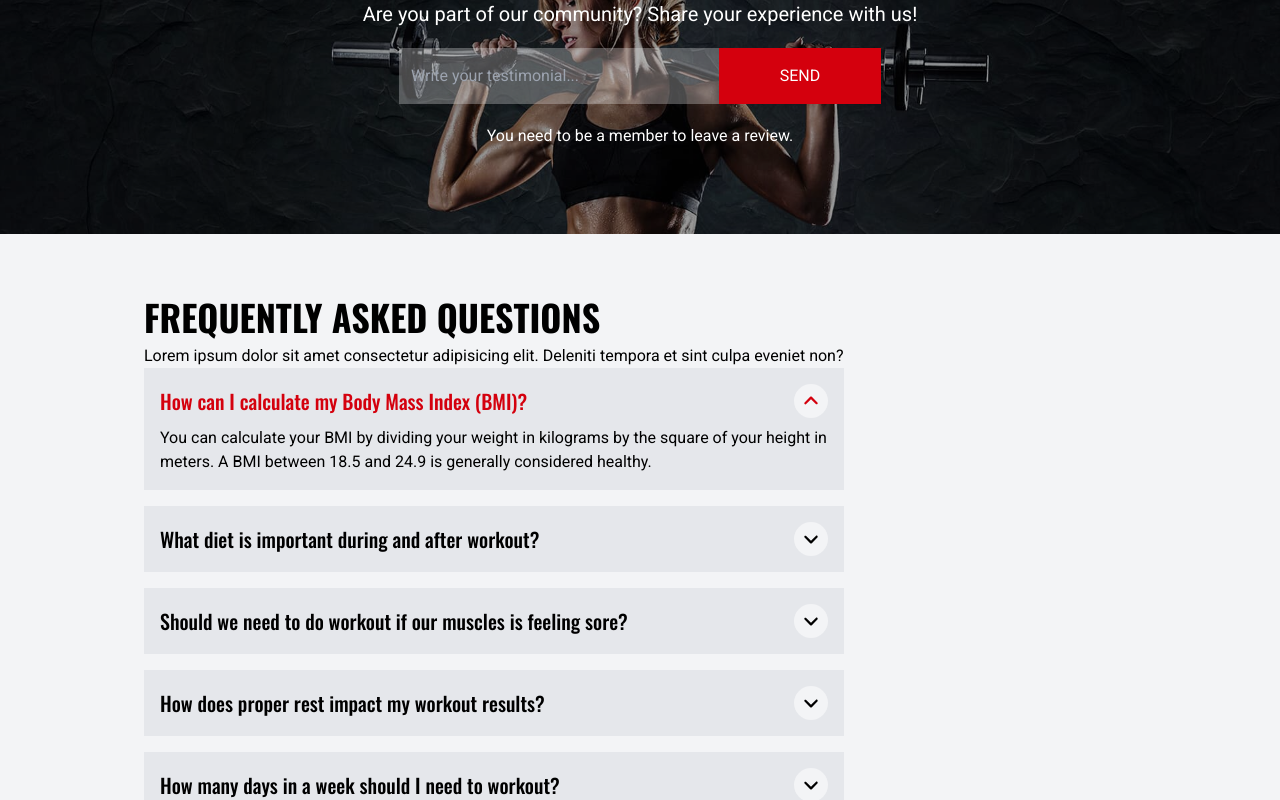
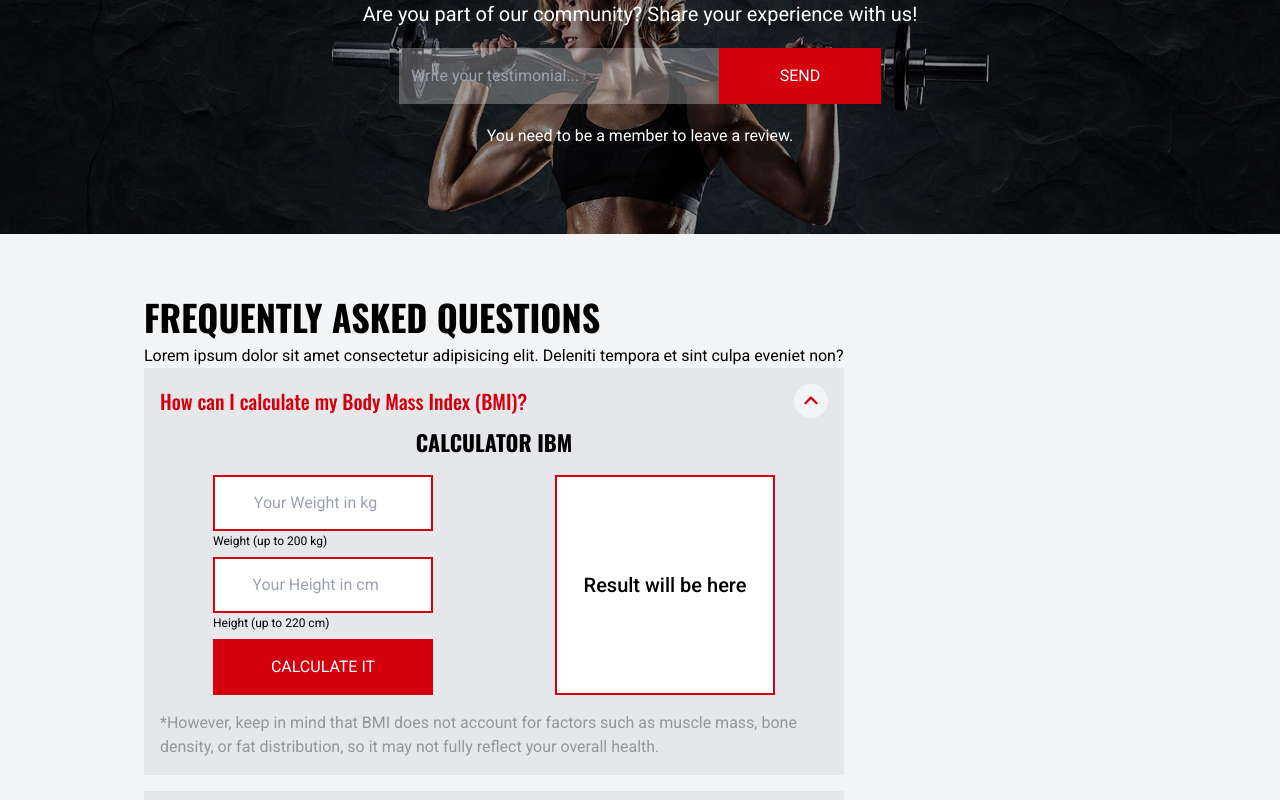
Before and after one commit to BogdanGrynjuk/webapp-fit-physique, a Next.js app: page / in a window 1280 px wide. Both pictures are taken after a click on the button "How can I calculate my Body Mass Index (BMI)?". Shown: the part 4710-5510 px from the top of the page. Built offline with nearby package versions, Linux system fonts and the light colour scheme.

Commit message:
Add CalculaorBMI component

```diff
--- /dev/null
+++ b/src/app/components/FAQSection/CalculatorBMI.tsx
@@ -0,0 +1,179 @@
+'use client';
+
+import React, { useEffect, useRef, useState } from 'react';
+import CustomButton from '../UI/CustomButton';
+
+import { motion, useInView } from 'framer-motion';
+import { fadeIn } from '@/app/lib/variants';
+import CountUp from 'react-countup';
+
+const CalculatorBMI = () => {
+  const calculationBMI = (weight: number, height: number): number => {
+    return weight / ((height / 100) * (height / 100));
+  };
+
+  const getBMICategory = (bmi: number): void => {
+    if (bmi < 16) {
+      setBmiCategory('Critical Underweight');
+    } else if (bmi >= 16 && bmi < 17) {
+      setBmiCategory('Severe Thinness');
+    } else if (bmi >= 17 && bmi < 18.5) {
+      setBmiCategory('Moderate Thinness');
+    } else if (bmi >= 18.5 && bmi < 24.9) {
+      setBmiCategory('Normal Weight');
+    } else if (bmi >= 25 && bmi < 29.9) {
+      setBmiCategory('Overweight');
+    } else if (bmi >= 30 && bmi < 34.9) {
+      setBmiCategory('Obesity Class I');
+    } else if (bmi >= 35 && bmi < 39.9) {
+      setBmiCategory('Obesity Class II');
+    } else if (bmi >= 40) {
+      setBmiCategory('Obesity Class III');
+    }
+  };
+
+  const [bmi, setBmi] = useState(0);
+  const [bmiCategory, setBmiCategory] = useState('');
+  const [weight, setWeight] = useState('');
+  const [height, setHeight] = useState('');
+
+  const refResultBox = useRef(null);
+  const isInView = useInView(refResultBox);
+
+  const handleHeightChange = (e: React.ChangeEvent<HTMLInputElement>) => {
+    const val = e.target.value;
+
+    if (val === '') {
+      setHeight('');
+      return;
+    }
+    const value = Number(val);
+
+    if (value > 0 && value <= 220 && Number.isInteger(value)) {
+      setHeight(val);
+    }
+  };
+
+  const handleWeightChange = (e: React.ChangeEvent<HTMLInputElement>) => {
+    const val = e.target.value;
+
+    if (val === '') {
+      setWeight('');
+      return;
+    }
+    const value = Number(val);
+
+    if (value > 0 && value <= 200) {
+      setWeight(val);
+    }
+  };
+
+  const handleClickBtnCalculate = () => {
+    const bmi = calculationBMI(Number(weight), Number(height));
+    const roundedBMI = Math.round(bmi * 10) / 10;
+    setBmi(roundedBMI);
+    getBMICategory(bmi);
+  };
+
+  useEffect(() => {
+    if (height === '' || weight === '') {
+      setBmiCategory('');
+      setBmi(0);
+    }
+  }, [height, weight]);
+
+  return (
+    <div className="flex flex-col gap-4">
+      <h4 className="h4 text-center">Calculator IBM</h4>
+
+      <div className="grid grid-cols-1 mobile:grid-cols-2 gap-4">
+        <form className="flex flex-col items-center justify-between h-[200px] md:h-[220px]">
+          <div className="flex flex-col gap-[2px]">
+            <input
+              type="number"
+              min="0"
+              max="200"
+              step="0.1"
+              placeholder="Your Weight in kg"
+              value={weight}
+              onChange={handleWeightChange}
+              className="p-3 w-[200px] h-[40px] md:w-[220px] md:h-[56px] border-2 border-accent text-center"
+            />
+            <span className="text-xs">Weight (up to 200 kg)</span>
+          </div>
+
+          <div className="flex flex-col gap-[2px]">
+            <input
+              type="number"
+              min="0"
+              max="220"
+              step="1"
+              placeholder="Your Height in cm"
+              value={height}
+              onChange={handleHeightChange}
+              className="p-3 w-[200px] h-[40px] md:w-[220px] md:h-[56px] border-2 border-accent text-center"
+            />
+            <span className="text-xs">Height (up to 220 cm)</span>
+          </div>
+
+          <CustomButton
+            text="Calculate it"
+            containerStyles={'w-[200px] h-[40px] md:w-[220px] md:h-[56px]'}
+            onClick={handleClickBtnCalculate}
+          />
+        </form>
+
+        <div
+          ref={refResultBox}
+          className="flex flex-col items-center justify-center gap-4 mx-auto p-3 w-[200px] h-[200px] md:w-[220px] md:h-[220px] bg-white border-2 border-accent"
+        >
+          {bmi === 0 || height === '' || weight === '' ? (
+            <motion.p
+              variants={fadeIn('up', 0.2)}
+              initial="hidden"
+              whileInView={'show'}
+              viewport={{ once: false, amount: 0.2 }}
+              className="text-xl font-medium"
+            >
+              Result will be here
+            </motion.p>
+          ) : (
+            <div className="text-center flex flex-col gap-4 w-full overflow-hidden">
+              <motion.h5
+                variants={fadeIn('up', 0.2)}
+                initial="hidden"
+                whileInView={'show'}
+                viewport={{ once: false, amount: 0.2 }}
+                className="h5"
+              >
+                Your BMI
+              </motion.h5>
+              <span className="text-5xl font-black">
+                {isInView && (
+                  <CountUp start={0} end={bmi} duration={1} decimals={1} />
+                )}
+              </span>
+
+              <motion.span
+                variants={fadeIn('down', 0.2)}
+                initial="hidden"
+                whileInView={'show'}
+                viewport={{ once: false, amount: 0.2 }}
+                className="text-sm mobile:text-base font-roboto font-semibold text-primary-100/50 tracking-[2px] uppercase"
+              >
+                {bmiCategory}
+              </motion.span>
+            </div>
+          )}
+        </div>
+      </div>
+      <p className="text-sm mobile:text-base text-primary-100/50">
+        *However, keep in mind that BMI does not account for factors such as
+        muscle mass, bone density, or fat distribution, so it may not fully
+        reflect your overall health.
+      </p>
+    </div>
+  );
+};
+
+export default CalculatorBMI;
--- a/src/app/components/FAQSection/Faq.tsx
+++ b/src/app/components/FAQSection/Faq.tsx
@@ -2,12 +2,12 @@
 
 import React from 'react';
 import FaqAccordion from './FaqAccordion';
+import CalculatorBMI from './CalculatorBMI';
 
 const questionsList = [
   {
     question: 'How can I calculate my Body Mass Index (BMI)?',
-    answer:
-      'You can calculate your BMI by dividing your weight in kilograms by the square of your height in meters. A BMI between 18.5 and 24.9 is generally considered healthy.',
+    answer: <CalculatorBMI />,
   },
   {
     question: 'What diet is important during and after workout?',
--- a/src/app/components/FAQSection/FaqAccordion.tsx
+++ b/src/app/components/FAQSection/FaqAccordion.tsx
@@ -56,7 +56,7 @@ const FaqAccordion = ({
           isActiveAccordion ? 'mt-2 opacity-100' : 'mt-0 opacity-0',
         )}
       >
-        <p>{answer}</p>
+        <div>{answer}</div>
       </div>
     </div>
   );
--- a/src/app/components/UI/CustomButton.tsx
+++ b/src/app/components/UI/CustomButton.tsx
@@ -4,9 +4,11 @@ import React from 'react';
 const CustomButton = ({
   text,
   containerStyles,
+  onClick,
 }: {
   text: string;
   containerStyles: string;
+  onClick?: () => void;
 }) => {
   return (
     <button
@@ -15,6 +17,7 @@ const CustomButton = ({
         containerStyles,
         'group relative overflow-hidden bg-accent uppercase cursor-pointer',
       )}
+      onClick={onClick}
     >
       <span className="absolute top-1/2 h-0 w-64 origin-center bg-black transition-all ease duration-300 -translate-x-20 rotate-45 group-hover:-translate-y-32 group-hover:h-64"></span>
       <span className="relative font-roboto text-white">{text}</span>
```
